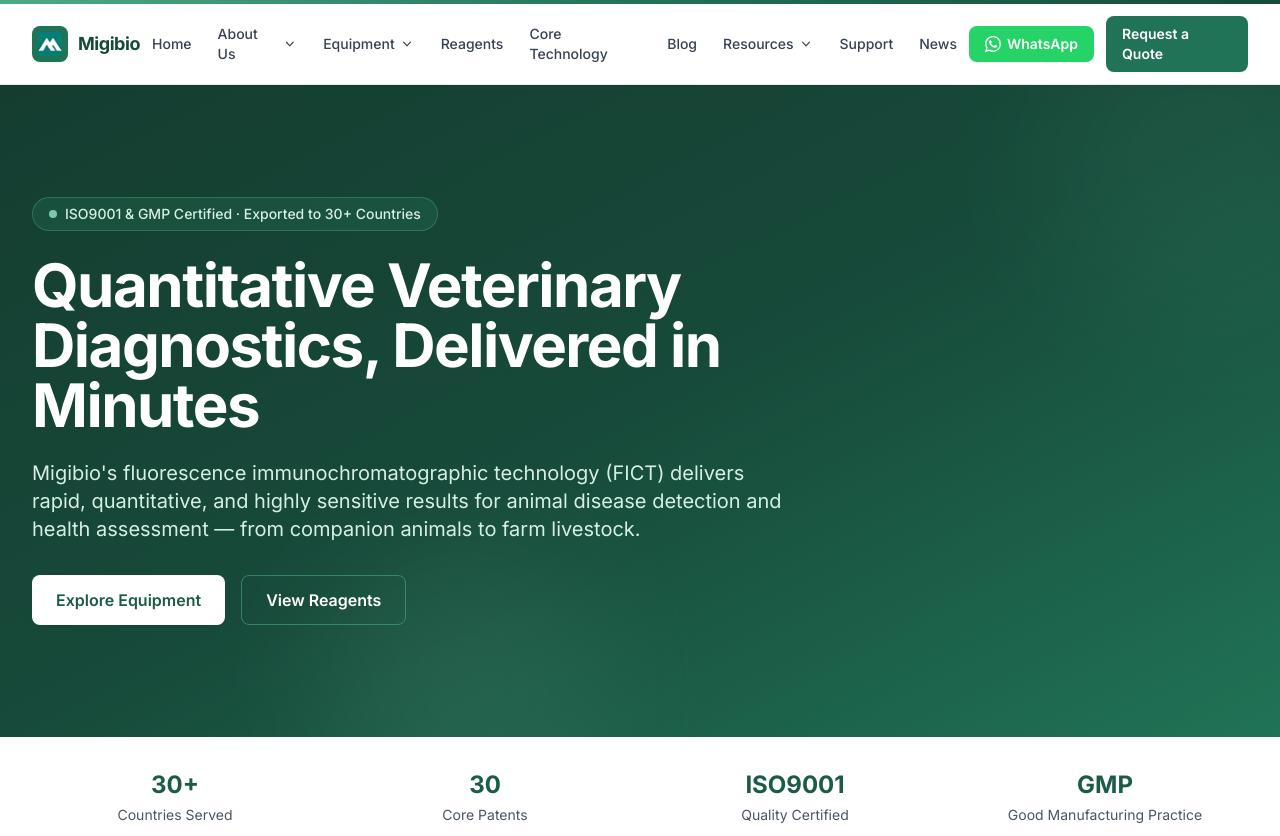
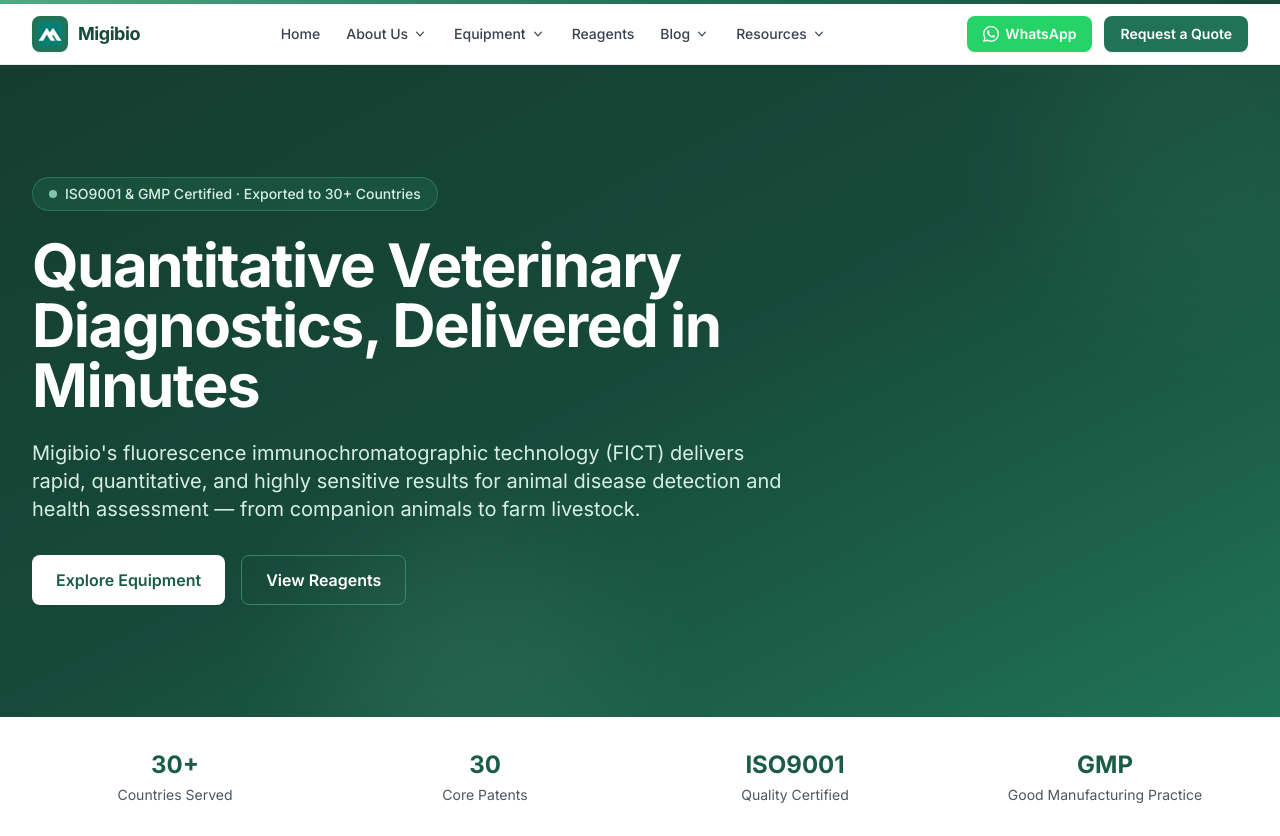
Before and after one commit to martinxionbiotech-max/migi, an Astro site: page / in a window 1280 px wide. Shown: the top 836 px of the page. Built offline with nearby package versions, Linux system fonts and the light colour scheme; Astro itself is replaced by a stand-in of ours.

Commit message:
导航精简: News并入Blog, Core Technology并入Resources, Support并入About Us

```diff
--- a/src/layouts/Layout.astro
+++ b/src/layouts/Layout.astro
@@ -41,6 +41,7 @@
       { label: 'History', href: '/history' },
       { label: 'Corporate Identity', href: '/corporate-identity' },
       { label: 'Locations', href: '/locations' },
+      { label: 'Support', href: '/support' },
     ],
   },
   {
@@ -52,19 +53,23 @@
     ],
   },
   { label: 'Reagents', href: '/reagents' },
-  { label: 'Core Technology', href: '/core-technology' },
-  { label: 'Blog', href: '/blog' },
+  {
+    label: 'Blog',
+    href: '/blog',
+    children: [
+      { label: 'News', href: '/news' },
+    ],
+  },
   {
     label: 'Resources',
-    href: '/support',
+    href: '/core-technology',
     children: [
+      { label: 'Core Technology', href: '/core-technology' },
       { label: 'Knowledge Base', href: 'https://docs.migibio.net' },
       { label: 'Research Center', href: 'https://research.migibio.net' },
       { label: 'Data Hub', href: 'https://data.migibio.net' },
     ],
   },
-  { label: 'Support', href: '/support' },
-  { label: 'News', href: '/news' },
 ];
 ---
 
```
